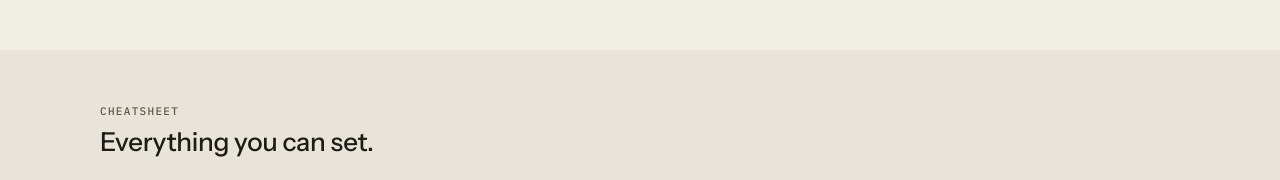
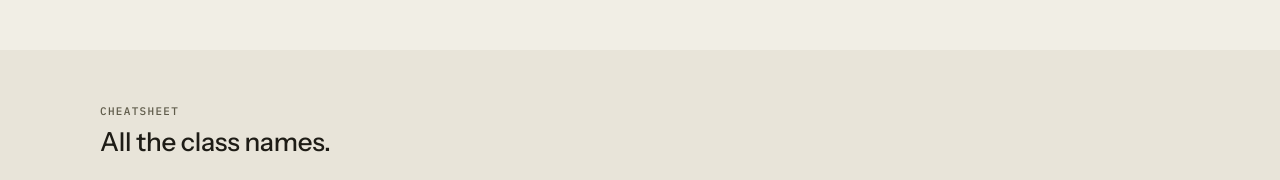
Before and after one commit to nlaz/divot.css, a website: page index.html in a window 1280 px wide. Shown: the part 2200-2380 px from the top of the page. Drawn offline with nearby package versions, Linux system fonts and the light colour scheme.

Commit message:
docs(site): title the cheatsheet "All the class names"
Co-Authored-By: Claude Fable 5.1 <noreply@anthropic.com>

```diff
--- a/index.html
+++ b/index.html
@@ -275,7 +275,7 @@ pre.hl .s { color: var(--syn-str); }
 <div class="wrap">
 
   <section id="cheatsheet">
-    <div class="sec-head"><p class="eyebrow">cheatsheet</p><h2>Everything you can set.</h2></div>
+    <div class="sec-head"><p class="eyebrow">cheatsheet</p><h2>All the class names.</h2></div>
     <div class="cheat">
       <div><span class="lab">classes</span><dl>
         <dt>.divot</dt><dd>the button</dd>
```
